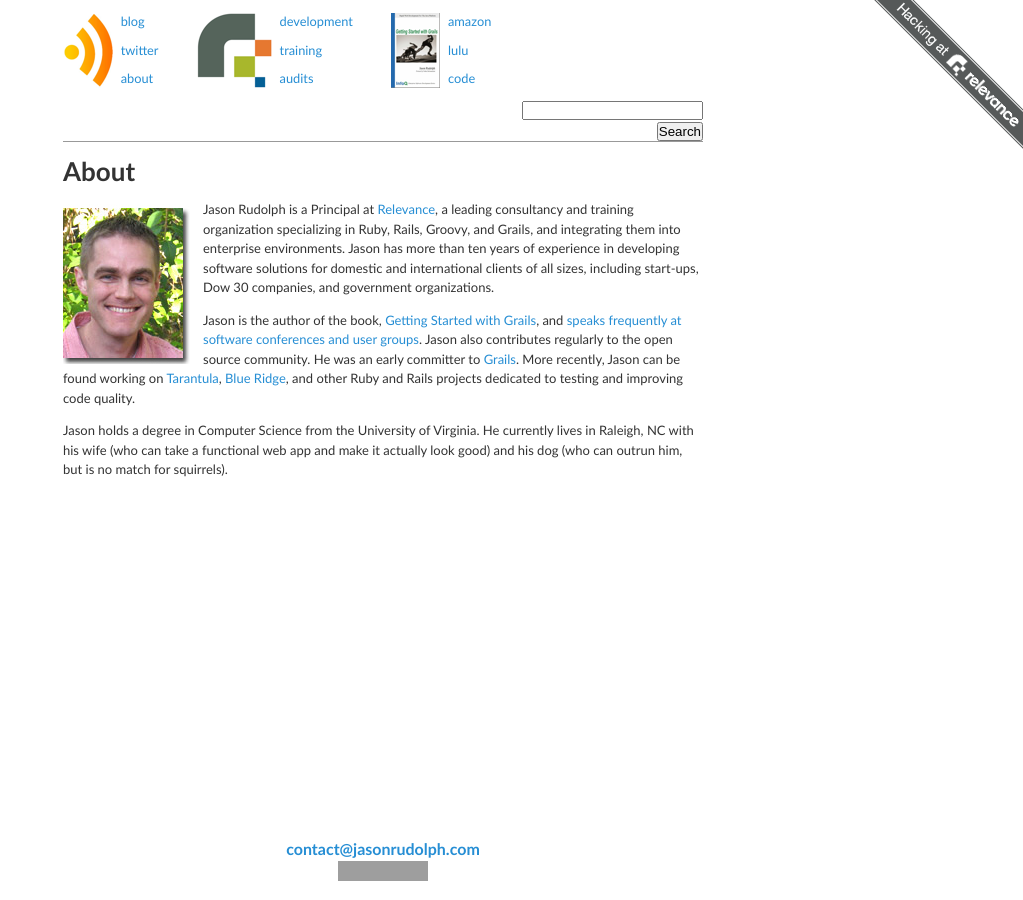
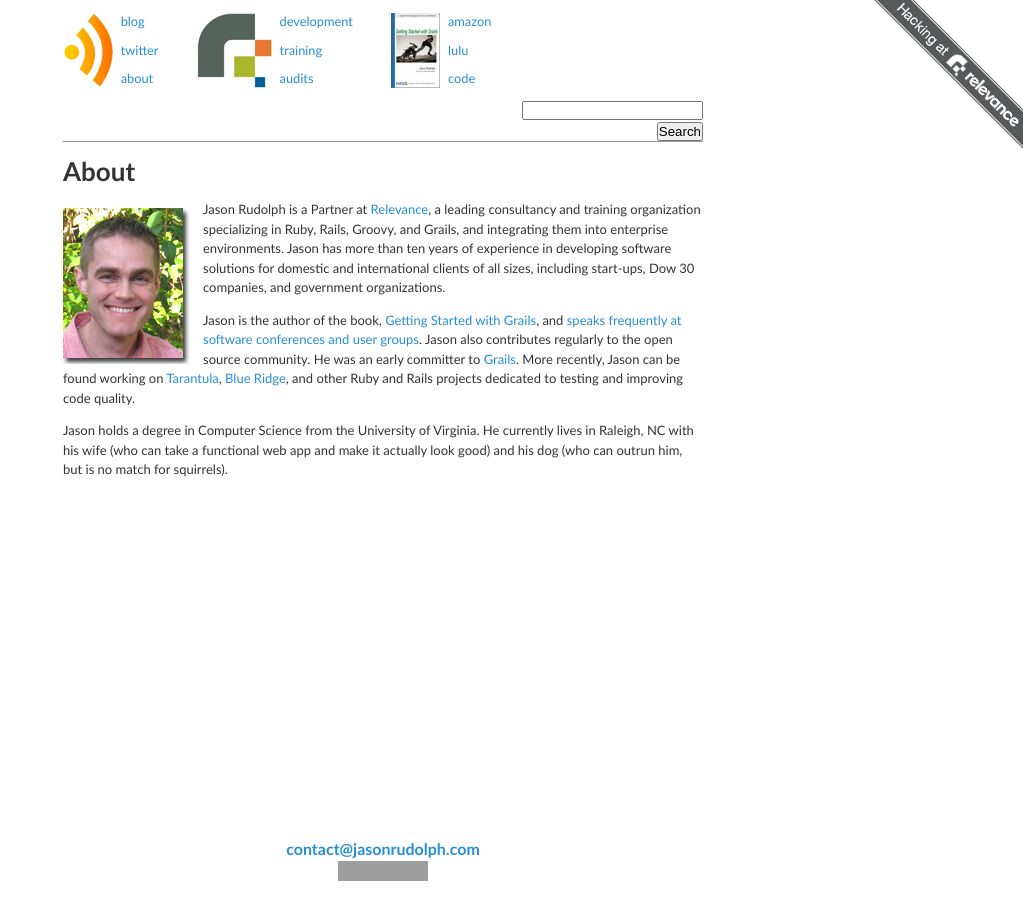
Before and after one commit to asclepius/paulkulyk.com, a Jekyll site: the page built from about.md, in a window 1280 px wide. Shown: the whole page, without its empty margins (257-1280 px from the left). Built offline with Jekyll 4.4.1, drawn with Linux system fonts in a browser that asks for light colours; nearby versions of some CDN libraries; comment, search, counter and statistics services are not loaded; grey boxes are pictures that could not be loaded.

Commit message:
Update bio

```diff
--- a/about.md
+++ b/about.md
@@ -5,7 +5,7 @@
 ---
 # About
 
-<img src="/images/jasonrudolph-dropshadow.jpg" class="inline-left" title="Jason Rudolph" alt="Jason Rudolph" /> Jason Rudolph is a Principal at [Relevance](http://thinkrelevance.com "Relevance, Inc - Agile Software Development, Consulting, and Training"), a leading consultancy and training organization specializing in Ruby, Rails, Groovy, and Grails, and integrating them into enterprise environments.  Jason has more than ten years of experience in developing software solutions for domestic and international clients of all sizes, including start-ups, Dow 30 companies, and government organizations.
+<img src="/images/jasonrudolph-dropshadow.jpg" class="inline-left" title="Jason Rudolph" alt="Jason Rudolph" /> Jason Rudolph is a Partner at [Relevance](http://thinkrelevance.com "Relevance, Inc - Agile Software Development, Consulting, and Training"), a leading consultancy and training organization specializing in Ruby, Rails, Groovy, and Grails, and integrating them into enterprise environments.  Jason has more than ten years of experience in developing software solutions for domestic and international clients of all sizes, including start-ups, Dow 30 companies, and government organizations.
 
 Jason is the author of the book, [Getting Started with Grails](http://www.infoq.com/minibooks/grails "InfoQ: Getting Started with Grails"), and [speaks frequently at software conferences and user groups](/events).  Jason also contributes regularly to the open source community.  He was an early committer to [Grails](http://grails.org "Grails - Groovy Web Application Framework"). More recently, Jason can be found working on [Tarantula](http://github.com/relevance/tarantula "Tarantula (Ruby Gem) - Tarantula is a big fuzzy spider. It crawls your Rails application, fuzzing data to see what breaks."), [Blue Ridge](http://github.com/relevance/blue-ridge "Blue Ridge (Rails Plugin) - Command-line and in-browser JavaScript unit tests for your Rails app"), and other Ruby and Rails projects dedicated to testing and improving code quality.
 
```
